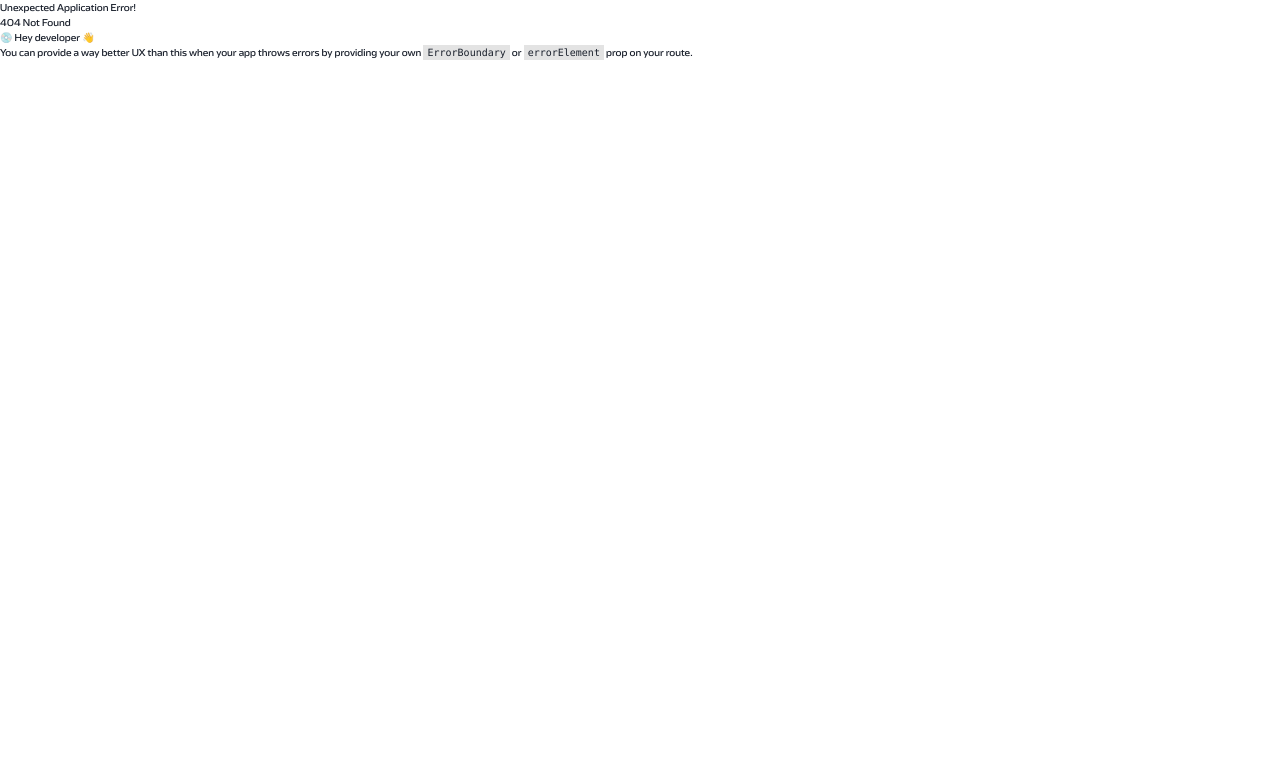
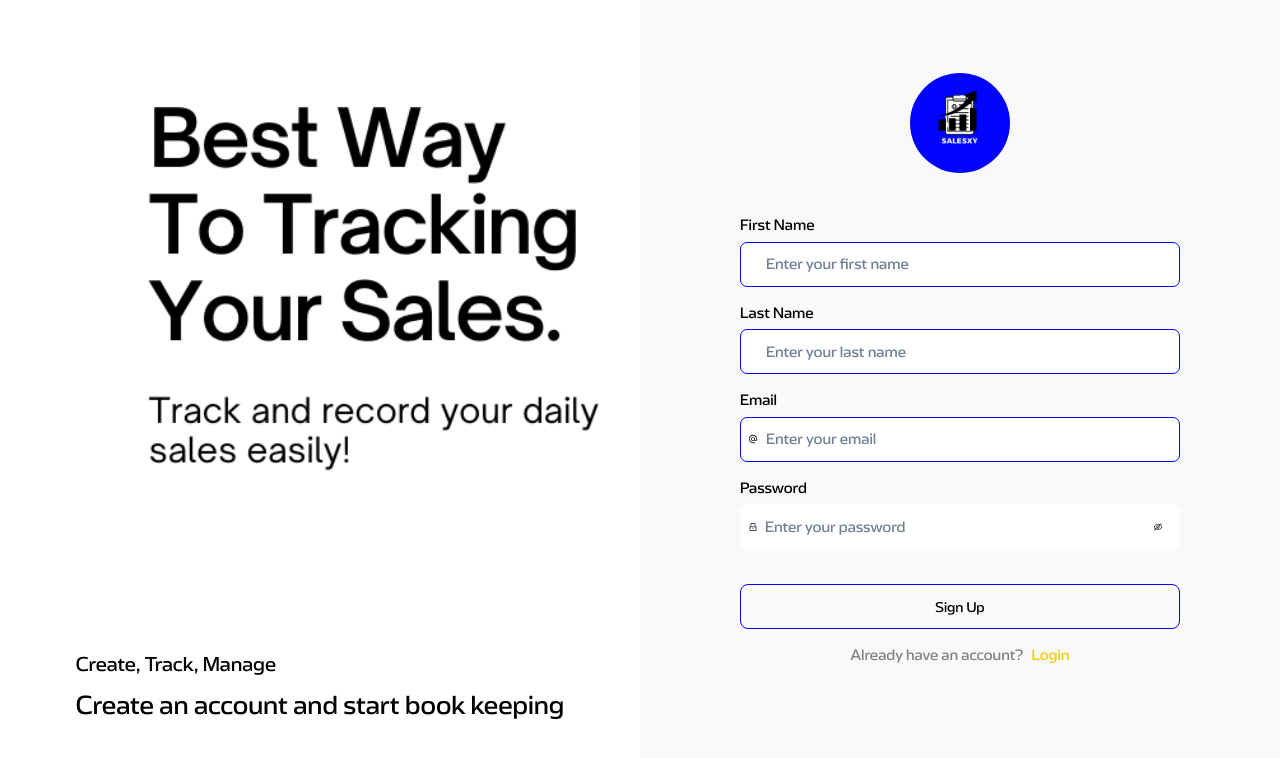
Before and after one commit to ichere/salesManagementFE, a React (Vite) app: page /signUp in a window 1280 px wide. Before the commit this address had no page. Shown: the top 758 px of the page. Built offline with nearby package versions, Linux system fonts and the light colour scheme.

Commit message:
Creation of the Sign up / Register page

```diff
--- a/src/components/UnAuthenticatedRoutes.tsx
+++ b/src/components/UnAuthenticatedRoutes.tsx
@@ -2,12 +2,14 @@
 import { BrowserRouter, Route, Routes } from "react-router-dom";
 import { UNAUTHENTICATED_ROUTES } from "../navigation/routes";
 import { LoginPage } from "../pages/LoginPage";
+import { SignUpPage } from "../pages/SignUpPage";
 
 export const UnAuthenticatedRoutes = () => {
   return (
     <BrowserRouter>
         <Routes>
         <Route path={UNAUTHENTICATED_ROUTES.login} element={<LoginPage />} />
+        <Route path={UNAUTHENTICATED_ROUTES.signUp} element={<SignUpPage />} />
         <Route path="/*" element={<LoginPage />} />
         </Routes>
 
--- a/src/pages/SignUpPage.tsx
+++ b/src/pages/SignUpPage.tsx
@@ -1,7 +1,189 @@
+import { Box, Text } from "@chakra-ui/react"
+import { ResponsiveAuthWrapper } from "../components/ResponsiveAuthWrapper"
+import { AuthHeader } from "../components/AuthHeader"
+import { CustomInputGroup } from "../components/CustomInputGroup"
+import useFormValidation from "../hooks/useFormValidation"
+import { signUpValidationRules } from "../utils/validationRules"
+import { PageTitle, useDocumentTitle } from "../utils/pageTitle"
+import { COLOURS } from "../constants/colours"
+import { MdOutlineAlternateEmail } from "react-icons/md"
+import { AiOutlineLock } from "react-icons/ai"
+import { LargeBtn } from "../components/LargeBtn"
+import AlreadyHAveAnAccount from "../components/AlreadyHaveAnAccount"
+import { UNAUTHENTICATED_ROUTES } from "../navigation/routes"
+
+type FormValues = {
+  firstName: string;
+  lastName: string;
+  email: string;
+  password: string;
+};
 
 
 export const SignUpPage = () => {
+  useDocumentTitle(PageTitle.Register);
+  const initialFormFields: FormValues = {
+    password: '',
+    email: '',
+    firstName: '',
+    lastName: ''
+  };
+  const {
+    formValues,
+    formErrors,
+    handleChange,
+    handleBlur,
+    touchedFields,
+    validateForm
+  } = useFormValidation(initialFormFields, signUpValidationRules);
+  const handleSubmit = async () => {
+    const isValid = validateForm();
+    if (!isValid) return;
+    // await login();
+  };
   return (
-    <div>SignUpPage</div>
+    <ResponsiveAuthWrapper
+      heading='Create, Track, Manage'
+      subHeading='Create an account and start book keeping'
+    >
+      <Box width={'100%'} height={'100%'} pb='6rem'>
+          <AuthHeader heading='Sign Up' />
+          <Box mt='1.5rem'>
+              <CustomInputGroup
+                  placeholder={'Enter your first name'}
+                  type={'text'}
+                  label={'First Name'}
+                  name='firstName'
+                  borderColor={COLOURS.blue}
+                  // icon={<MdOutlineAlternateEmail />}
+                  handleChange={handleChange}
+                  onBlur={() => handleBlur('firstName')}
+                  value={formValues.firstName}
+                  isInvalid={
+                      formErrors.firstName
+                          ? touchedFields.includes('firstName')
+                          : undefined
+                  }
+              />
+              {formErrors.firstName &&
+                  touchedFields.includes('firstName') && (
+                      <Text color={COLOURS.red} fontSize='1.4rem'>
+                          {formErrors.firstName}
+                      </Text>
+                  )}
+          </Box>
+
+          <Box mt='1.5rem'>
+            <CustomInputGroup
+              placeholder={'Enter your last name'}
+              type={'text'}
+              label={'Last Name'}
+              name='lastName'
+              borderColor={COLOURS.blue}
+              // icon={<MdOutlineAlternateEmail />}
+              handleChange={handleChange}
+              onBlur={() => handleBlur('lastName')}
+              value={formValues.lastName}
+              isInvalid={
+                  formErrors.lastName
+                      ? touchedFields.includes('lastName')
+                      : undefined
+              }
+            />
+            {formErrors.lastName &&
+              touchedFields.includes('lastName') && (
+                <Text color={COLOURS.red} fontSize='1.4rem'>
+                  {formErrors.lastName}
+                </Text>
+            )}
+          </Box>
+          <Box mt='1.5rem'>
+            <CustomInputGroup
+              placeholder={'Enter your email'}
+              type={'email'}
+              label={'Email'}
+              name='email'
+              borderColor={COLOURS.blue}
+              icon={<MdOutlineAlternateEmail />}
+              handleChange={handleChange}
+              onBlur={() => handleBlur('email')}
+              value={formValues.email}
+              isInvalid={
+                  formErrors.email
+                      ? touchedFields.includes('email')
+                      : undefined
+              }
+            />
+            {formErrors.email && touchedFields.includes('email') && (
+              <Text color={COLOURS.red} fontSize='1.4rem'>
+                {formErrors.email}
+              </Text>
+            )}
+          </Box>
+          <Box mt='1.5rem'>
+            <CustomInputGroup
+              placeholder={'Enter your password'}
+              type={'password'}
+              label={'Password'}
+              name='password'
+              borderColor={'primary'}
+              icon={<AiOutlineLock />}
+              handleChange={handleChange}
+              onBlur={() => handleBlur('password')}
+              value={formValues.password}
+              isInvalid={
+                  formErrors.password
+                      ? touchedFields.includes('password')
+                      : undefined
+              }
+            />
+            {formErrors.password &&
+              touchedFields.includes('password') && (
+              <Text color={COLOURS.red} fontSize='1.4rem'>
+                {formErrors.password}
+              </Text>
+            )}
+          </Box>
+          {/* <Box mt='1.5rem'>
+              <CustomInputGroup
+                  placeholder={'Confirm password'}
+                  type={'password'}
+                  label={'Confirm Password'}
+                  name='confirm_password'
+                  borderColor={'primary'}
+                  icon={<AiOutlineLock />}
+                  handleChange={handleChange}
+                  onBlur={() => handleBlur('password')}
+                  value={formValues.confirm_password}
+                  isInvalid={
+                      formErrors.confirm_password
+                          ? touchedFields.includes('password')
+                          : undefined
+                  }
+              />
+              {formErrors.confirm_password &&
+                  touchedFields.includes('password') && (
+                      <Text color={COLORS.red} fontSize='1.4rem'>
+                          {formErrors.confirm_password}
+                      </Text>
+                  )}
+          </Box> */}
+          <Box position='relative' mt='3.5rem'>
+              <LargeBtn
+                  text={'Sign Up'}
+                  bg={'primary'}
+                  color={COLOURS.black}
+                  h={['4rem', '4rem', '4.5rem']}
+                  handleSubmit={handleSubmit}
+                  loading={false}
+              />
+              <AlreadyHAveAnAccount
+                  text='Already have an account?'
+                  linkText='Login'
+                  route={UNAUTHENTICATED_ROUTES.login}
+              />
+          </Box>
+      </Box>
+    </ResponsiveAuthWrapper>
   )
 }
--- a/src/utils/pageTitle.ts
+++ b/src/utils/pageTitle.ts
@@ -1,14 +1,13 @@
 import { useEffect, useRef } from 'react';
 
 export enum PageTitle {
-    Home = 'Project | Home',
-    Register = 'Project | Sign Up',
-    Login = 'Project | Login',
-    ForgotPassword = 'Project | Forgot Password',
-    Password_Reset = 'Project | Reset Password',
-    Reset_Successful = 'Project | Reset Successful',
-    VerifyEmail = 'Project | Email Verification',
-    Profile = 'Project | Profile'
+    Home = 'Salesxy | Home Page',
+    Register = 'Salesxy | Sign Up',
+    Login = 'Salesxy | Login',
+    ForgotPassword = 'Salesxy | Forgot Password',
+    Password_Reset = 'Salesxy | Reset Password',
+    Reset_Successful = 'Salesxy | Reset Successful',
+    VerifyEmail = 'Salesxy | Email Verification',
 }
 
 export const useDocumentTitle = (
```
Also changed, not shown: src/main.tsx (+10 -1 lines).
